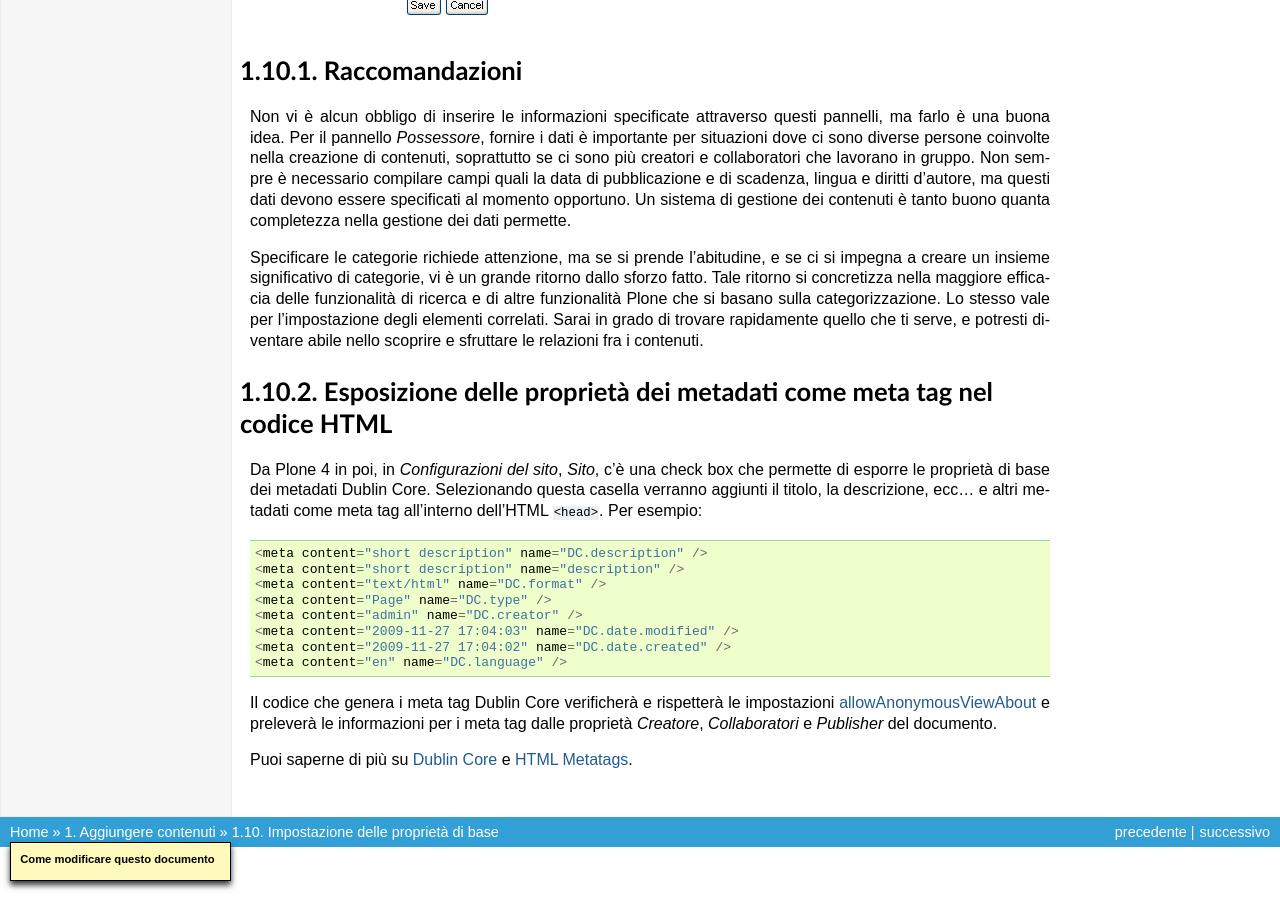
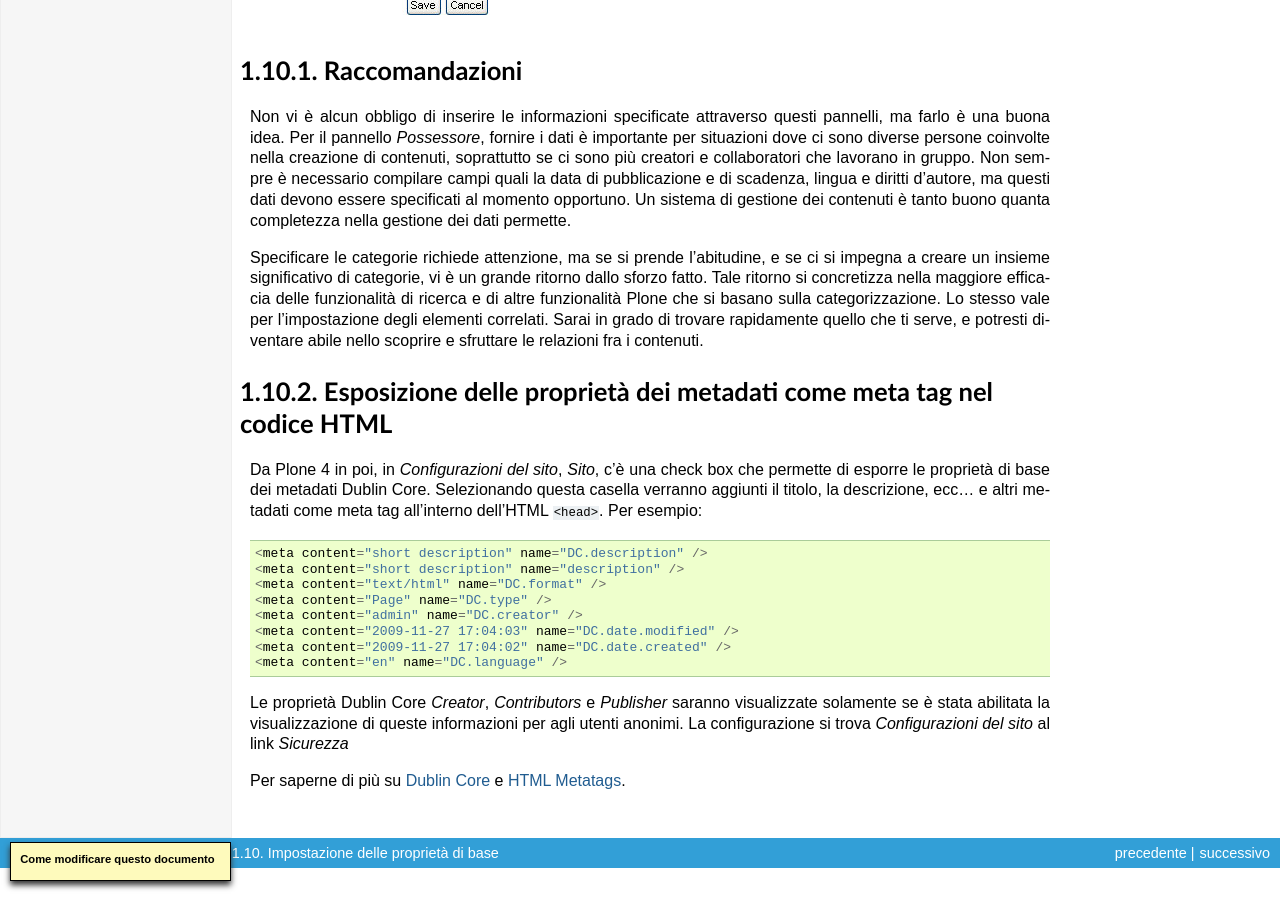
Before and after one commit to plone-it/collective.italiandocumentation, a Sphinx documentation site: the page built from source/adding-content/setting-basic-properties.rst, in a window 1280 px wide and 900 px high, scrolled down 3605 px. Built offline with Sphinx 7.4.7, drawn with Linux system fonts in a browser that asks for light colours; pages that are not in the unit, such as notebooks, are missing from menus.

Commit message:
corretto link e traduzione

```diff
--- a/source/adding-content/setting-basic-properties.rst
+++ b/source/adding-content/setting-basic-properties.rst
@@ -146,11 +146,9 @@ Per esempio:
     <meta content="2009-11-27 17:04:02" name="DC.date.created" />
     <meta content="en" name="DC.language" />
 
-Il codice che genera i meta tag Dublin Core verificherà e rispetterà le impostazioni
-`allowAnonymousViewAbout
-<http://plone.org/documentation/manual/developer-manual/plone-properties/site-properties/view?searchterm=allowAnonymousViewAbout>`_
-e preleverà le informazioni per i meta tag dalle proprietà *Creatore*, *Collaboratori* e *Publisher* del documento.
+Le proprietà Dublin Core *Creator*, *Contributors* e *Publisher* saranno visualizzate solamente se è stata abilitata
+la visualizzazione di queste informazioni per agli utenti anonimi. La configurazione si trova *Configurazioni del sito* al link *Sicurezza*
 
-Puoi saperne di più su `Dublin Core <http://dublincore.org/>`_ e
+Per saperne di più su `Dublin Core <http://dublincore.org/>`_ e
 `HTML
 Metatags <http://www.w3.org/TR/html401/struct/global.html#h-7.4.4.2>`_.
```
